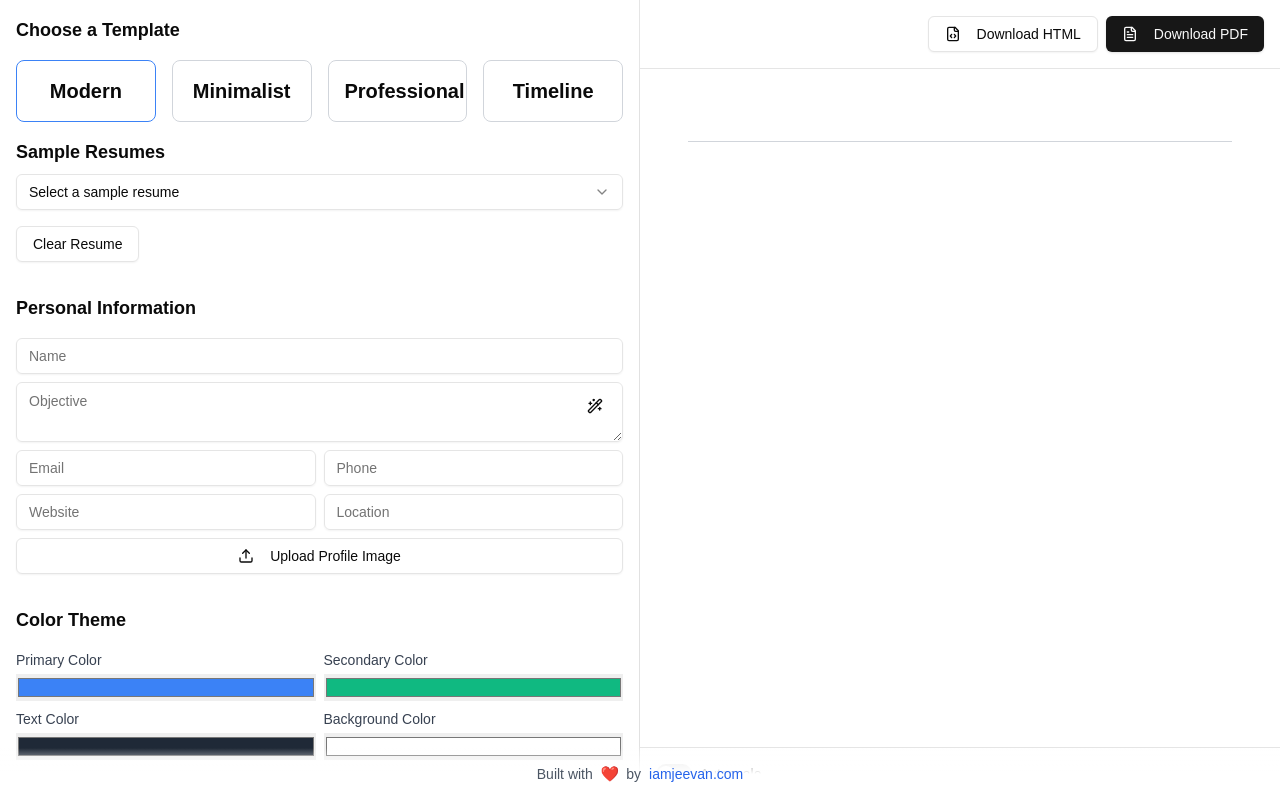
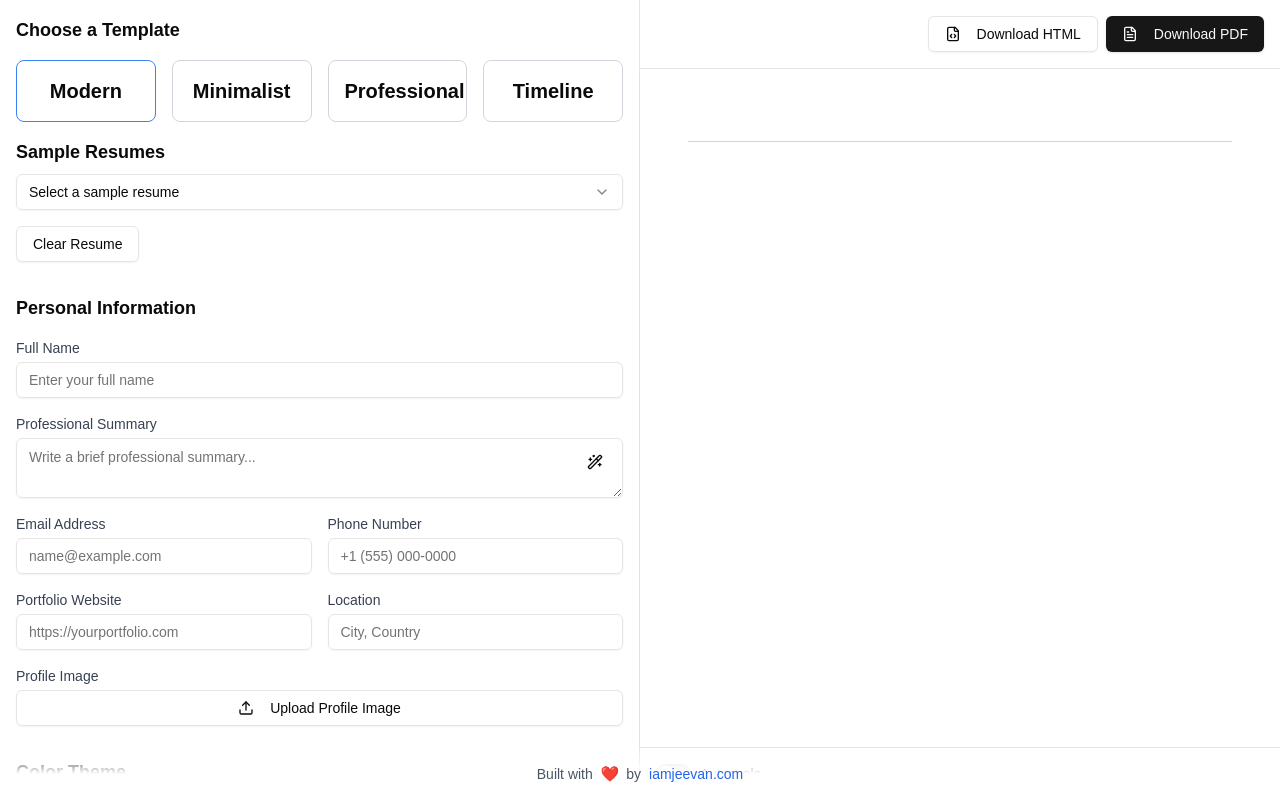
Before and after one commit to jeevan-vj/modern-ATS-resume-generator, a Next.js app in the folder resume-generator/: page /resume-builder in a window 1280 px wide. Built offline with nearby package versions, Linux system fonts and the light colour scheme.

Commit message:
Refactor resume builder to improve performance and streamline data handling

```diff
--- a/resume-generator/components/resume-form.tsx
+++ b/resume-generator/components/resume-form.tsx
@@ -136,9 +136,14 @@ export function ResumeForm({ data, onChange }: {
     <div className="space-y-8 p-4">
       <section className="space-y-4">
         <h2 className="text-lg font-semibold">Personal Information</h2>
-        <div className="space-y-2">
+        <div className="space-y-4">
+          <div className="form-group">
+            <label htmlFor="name" className="block text-sm font-medium text-gray-700 mb-1">
+              Full Name
+            </label>
             <Input
-            placeholder="Name"
+              id="name"
+              placeholder="Enter your full name"
               value={data.personalInfo.name}
               onChange={(e) =>
                 onChange({
@@ -147,9 +152,15 @@ export function ResumeForm({ data, onChange }: {
                 })
               }
             />
+          </div>
+          <div className="form-group">
+            <label htmlFor="objective" className="block text-sm font-medium text-gray-700 mb-1">
+              Professional Summary
+            </label>
             <div className="relative">
               <Textarea
-              placeholder="Objective"
+                id="objective"
+                placeholder="Write a brief professional summary..."
                 value={data.personalInfo.objective}
                 onChange={(e) =>
                   onChange({
@@ -170,9 +181,15 @@ export function ResumeForm({ data, onChange }: {
                 }
               />
             </div>
-          <div className="grid grid-cols-2 gap-2">
+          </div>
+          <div className="grid grid-cols-2 gap-4">
+            <div className="form-group">
+              <label htmlFor="email" className="block text-sm font-medium text-gray-700 mb-1">
+                Email Address
+              </label>
               <Input
-              placeholder="Email"
+                id="email"
+                placeholder="name@example.com"
                 type="email"
                 value={data.personalInfo.email}
                 onChange={(e) =>
@@ -182,8 +199,14 @@ export function ResumeForm({ data, onChange }: {
                   })
                 }
               />
+            </div>
+            <div className="form-group">
+              <label htmlFor="phone" className="block text-sm font-medium text-gray-700 mb-1">
+                Phone Number
+              </label>
               <Input
-              placeholder="Phone"
+                id="phone"
+                placeholder="+1 (555) 000-0000"
                 type="tel"
                 value={data.personalInfo.phone}
                 onChange={(e) =>
@@ -194,9 +217,15 @@ export function ResumeForm({ data, onChange }: {
                 }
               />
             </div>
-          <div className="grid grid-cols-2 gap-2">
+          </div>
+          <div className="grid grid-cols-2 gap-4">
+            <div className="form-group">
+              <label htmlFor="website" className="block text-sm font-medium text-gray-700 mb-1">
+                Portfolio Website
+              </label>
               <Input
-              placeholder="Website"
+                id="website"
+                placeholder="https://yourportfolio.com"
                 type="url"
                 value={data.personalInfo.website}
                 onChange={(e) =>
@@ -206,8 +235,14 @@ export function ResumeForm({ data, onChange }: {
                   })
                 }
               />
+            </div>
+            <div className="form-group">
+              <label htmlFor="location" className="block text-sm font-medium text-gray-700 mb-1">
+                Location
+              </label>
               <Input
-              placeholder="Location"
+                id="location"
+                placeholder="City, Country"
                 value={data.personalInfo.location}
                 onChange={(e) =>
                   onChange({
@@ -217,13 +252,18 @@ export function ResumeForm({ data, onChange }: {
                 }
               />
             </div>
-          <div>
+          </div>
+          <div className="form-group">
+            <label className="block text-sm font-medium text-gray-700 mb-1">
+              Profile Image
+            </label>
             <input
               type="file"
               accept="image/*"
               onChange={handleFileChange}
               ref={fileInputRef}
               className="hidden"
+              aria-label="Upload profile image"
             />
             <Button
               variant="outline"
@@ -239,41 +279,53 @@ export function ResumeForm({ data, onChange }: {
 
       <section className="space-y-4">
         <h2 className="text-lg font-semibold">Color Theme</h2>
-        <div className="grid grid-cols-2 gap-2">
-          <div>
-            <label className="block text-sm font-medium text-gray-700">Primary Color</label>
+        <div className="grid grid-cols-2 gap-4">
+          <div className="form-group">
+            <label htmlFor="primaryColor" className="block text-sm font-medium text-gray-700 mb-1">
+              Primary Color
+            </label>
             <input
+              id="primaryColor"
               type="color"
               value={data.colorTheme.primary}
               onChange={(e) => updateColorTheme('primary', e.target.value)}
-              className="mt-1 block w-full"
+              className="mt-1 block w-full h-10 p-1 rounded-md border border-gray-300"
             />
           </div>
-          <div>
-            <label className="block text-sm font-medium text-gray-700">Secondary Color</label>
+          <div className="form-group">
+            <label htmlFor="secondaryColor" className="block text-sm font-medium text-gray-700 mb-1">
+              Secondary Color
+            </label>
             <input
+              id="secondaryColor"
               type="color"
               value={data.colorTheme.secondary}
               onChange={(e) => updateColorTheme('secondary', e.target.value)}
-              className="mt-1 block w-full"
+              className="mt-1 block w-full h-10 p-1 rounded-md border border-gray-300"
             />
           </div>
-          <div>
-            <label className="block text-sm font-medium text-gray-700">Text Color</label>
+          <div className="form-group">
+            <label htmlFor="textColor" className="block text-sm font-medium text-gray-700 mb-1">
+              Text Color
+            </label>
             <input
+              id="textColor"
               type="color"
               value={data.colorTheme.text}
               onChange={(e) => updateColorTheme('text', e.target.value)}
-              className="mt-1 block w-full"
+              className="mt-1 block w-full h-10 p-1 rounded-md border border-gray-300"
             />
           </div>
-          <div>
-            <label className="block text-sm font-medium text-gray-700">Background Color</label>
+          <div className="form-group">
+            <label htmlFor="backgroundColor" className="block text-sm font-medium text-gray-700 mb-1">
+              Background Color
+            </label>
             <input
+              id="backgroundColor"
               type="color"
               value={data.colorTheme.background}
               onChange={(e) => updateColorTheme('background', e.target.value)}
-              className="mt-1 block w-full"
+              className="mt-1 block w-full h-10 p-1 rounded-md border border-gray-300"
             />
           </div>
         </div>
@@ -289,28 +341,51 @@ export function ResumeForm({ data, onChange }: {
           </div>
         </div>
         {data.workExperience.map((exp, index) => (
-          <div key={exp.id} className="space-y-2 rounded-lg border p-4">
+          <div key={exp.id} className="space-y-4 rounded-lg border p-4">
             <div className="flex items-center gap-2">
               <GripVertical className="h-4 w-4" />
+              <div className="w-full">
+                <label htmlFor={`company-${exp.id}`} className="block text-sm font-medium text-gray-700 mb-1">
+                  Company Name
+                </label>
                 <Input
-                placeholder="Company"
+                  id={`company-${exp.id}`}
+                  placeholder="Enter company name"
                   value={exp.company}
                   onChange={(e) => updateWorkExperience(index, { company: e.target.value })}
                 />
               </div>
-            <div className="grid grid-cols-2 gap-2">
+            </div>
+            <div className="grid grid-cols-2 gap-4">
+              <div className="form-group">
+                <label htmlFor={`jobTitle-${exp.id}`} className="block text-sm font-medium text-gray-700 mb-1">
+                  Job Title
+                </label>
                 <Input
-                placeholder="Job Title"
+                  id={`jobTitle-${exp.id}`}
+                  placeholder="Enter job title"
                   value={exp.jobTitle}
                   onChange={(e) => updateWorkExperience(index, { jobTitle: e.target.value })}
                 />
+              </div>
+              <div className="form-group">
+                <label htmlFor={`date-${exp.id}`} className="block text-sm font-medium text-gray-700 mb-1">
+                  Employment Period
+                </label>
                 <Input
-                placeholder="Date"
+                  id={`date-${exp.id}`}
+                  placeholder="e.g., Jan 2020 - Present"
                   value={exp.date}
                   onChange={(e) => updateWorkExperience(index, { date: e.target.value })}
                 />
               </div>
+            </div>
+            <div className="form-group">
+              <label htmlFor={`description-${exp.id}`} className="block text-sm font-medium text-gray-700 mb-1">
+                Job Description
+              </label>
               <RichTextEditor
+                id={`description-${exp.id}`}
                 content={exp.description}
                 onChange={(content) => updateWorkExperience(index, { description: content })}
               />
@@ -322,10 +397,7 @@ export function ResumeForm({ data, onChange }: {
                   updateWorkExperience(index, { description: enhancedDescription })
                 }
               />
-            {/* <RichTextEditor
-              content={exp.achievements}
-              onChange={(content) => updateWorkExperience(index, { achievements: content })}
-            /> */}
+            </div>
             <div className="space-y-2">
               <h3 className="text-md font-semibold">Projects</h3>
               {exp.projects.map((project, projectIndex) => (
@@ -383,32 +455,56 @@ export function ResumeForm({ data, onChange }: {
           </div>
         </div>
         {data.education.map((edu, index) => (
-          <div key={edu.id} className="space-y-2 rounded-lg border p-4">
+          <div key={edu.id} className="space-y-4 rounded-lg border p-4">
             <div className="flex items-center gap-2">
               <GripVertical className="h-4 w-4" />
+              <div className="w-full">
+                <label htmlFor={`school-${edu.id}`} className="block text-sm font-medium text-gray-700 mb-1">
+                  School/University
+                </label>
                 <Input
-                placeholder="School"
+                  id={`school-${edu.id}`}
+                  placeholder="Enter school name"
                   value={edu.school}
                   onChange={(e) => updateEducation(index, { school: e.target.value })}
                 />
               </div>
-            <div className="grid grid-cols-2 gap-2">
+            </div>
+            <div className="grid grid-cols-2 gap-4">
+              <div className="form-group">
+                <label htmlFor={`degree-${edu.id}`} className="block text-sm font-medium text-gray-700 mb-1">
+                  Degree & Major
+                </label>
                 <Input
-                placeholder="Degree & Major"
+                  id={`degree-${edu.id}`}
+                  placeholder="e.g., Bachelor of Science in Computer Science"
                   value={edu.degree}
                   onChange={(e) => updateEducation(index, { degree: e.target.value })}
                 />
+              </div>
+              <div className="form-group">
+                <label htmlFor={`eduDate-${edu.id}`} className="block text-sm font-medium text-gray-700 mb-1">
+                  Graduation Date
+                </label>
                 <Input
-                placeholder="Date"
+                  id={`eduDate-${edu.id}`}
+                  placeholder="e.g., May 2023"
                   value={edu.date}
                   onChange={(e) => updateEducation(index, { date: e.target.value })}
                 />
               </div>
+            </div>
+            <div className="form-group">
+              <label htmlFor={`gpa-${edu.id}`} className="block text-sm font-medium text-gray-700 mb-1">
+                GPA (Optional)
+              </label>
               <Input
-              placeholder="GPA"
+                id={`gpa-${edu.id}`}
+                placeholder="e.g., 3.8/4.0"
                 value={edu.gpa}
                 onChange={(e) => updateEducation(index, { gpa: e.target.value })}
               />
+            </div>
           </div>
         ))}
         <Button variant="outline" onClick={addEducation} className="w-full">
@@ -419,6 +515,7 @@ export function ResumeForm({ data, onChange }: {
 
       <section className="space-y-4">
         <h2 className="text-lg font-semibold">Skills</h2>
+        <div className="space-y-4">
           <div className="flex flex-wrap gap-2">
             {data.skills.map((skill, index) => (
               <div key={index} className="flex items-center bg-gray-100 rounded-full px-3 py-1">
@@ -428,6 +525,7 @@ export function ResumeForm({ data, onChange }: {
                   size="sm"
                   className="ml-2 h-5 w-5 p-0"
                   onClick={() => removeSkill(index)}
+                  aria-label={`Remove ${skill}`}
                 >
                   <X className="h-3 w-3" />
                 </Button>
@@ -435,8 +533,13 @@ export function ResumeForm({ data, onChange }: {
             ))}
           </div>
           <div className="flex gap-2">
+            <div className="flex-1">
+              <label htmlFor="newSkill" className="block text-sm font-medium text-gray-700 mb-1">
+                Add New Skill
+              </label>
               <Input
-            placeholder="Add a skill"
+                id="newSkill"
+                placeholder="Enter a skill"
                 value={newSkill}
                 onChange={(e) => setNewSkill(e.target.value)}
                 onKeyPress={(e) => {
@@ -446,30 +549,48 @@ export function ResumeForm({ data, onChange }: {
                   }
                 }}
               />
-          <Button onClick={addSkill}>Add</Button>
+            </div>
+            <Button
+              onClick={addSkill}
+              className="self-end"
+            >
+              Add
+            </Button>
+          </div>
         </div>
       </section>
 
       <section className="space-y-4">
         <h2 className="text-lg font-semibold">Custom Fields</h2>
         {data.customFields.map((field) => (
-          <div key={field.id} className="flex items-center gap-2">
+          <div key={field.id} className="grid grid-cols-[1fr,1fr,auto] gap-4 items-end">
+            <div className="form-group">
+              <label htmlFor={`label-${field.id}`} className="block text-sm font-medium text-gray-700 mb-1">
+                Field Label
+              </label>
               <Input
-              placeholder="Label"
+                id={`label-${field.id}`}
+                placeholder="Enter label"
                 value={field.label}
                 onChange={(e) => updateCustomField(field.id, { label: e.target.value })}
-              className="flex-1"
               />
+            </div>
+            <div className="form-group">
+              <label htmlFor={`value-${field.id}`} className="block text-sm font-medium text-gray-700 mb-1">
+                Field Value
+              </label>
               <Input
-              placeholder="Value"
+                id={`value-${field.id}`}
+                placeholder="Enter value"
                 value={field.value}
                 onChange={(e) => updateCustomField(field.id, { value: e.target.value })}
-              className="flex-1"
               />
+            </div>
             <Button
               variant="ghost"
               size="sm"
               onClick={() => removeCustomField(field.id)}
+              aria-label={`Remove ${field.label} field`}
             >
               <X className="h-4 w-4" />
             </Button>
```
Lines whose indentation alone changed are shown as unchanged.
